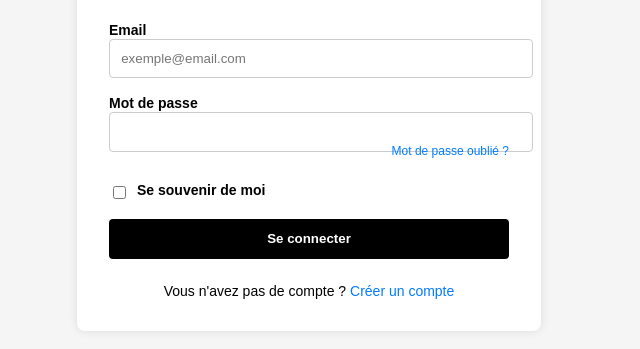
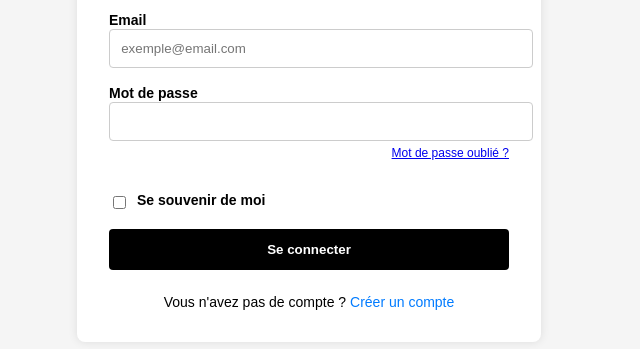
Before and after one commit to ParentNeuroSoutien/ParentNeuroSoutien-, a plain HTML site: page login.html in a window 1280 px wide. Shown: the part 337-686 px from the top of the page, without its empty margins (331-971 px from the left). Drawn offline with Linux system fonts and the light colour scheme.

Commit message:
Update login.html

```diff
--- a/login.html
+++ b/login.html
@@ -81,10 +81,13 @@
       margin-bottom: 0.5rem;
     }
 
-    .forgot-link a {
-      color: #007bff;
-      text-decoration: none;
+    .forgot-link {
+      text-align: right;
+      font-size: 12px;
+      margin-top: 0.3rem;
+      margin-bottom: 1rem;
     }
+
 
     .forgot-link a:hover {
       text-decoration: underline;
@@ -142,9 +145,10 @@
           <label for="password">Mot de passe</label>
           <input type="password" id="password" required />
           <div class="forgot-link">
-            <a href="#">Mot de passe oublié ?</a>
+          <a href="#">Mot de passe oublié ?</a>
           </div>
         </div>
+
         <div class="checkbox-group">
           <input type="checkbox" id="remember" />
           <label for="remember">Se souvenir de moi</label>
```
